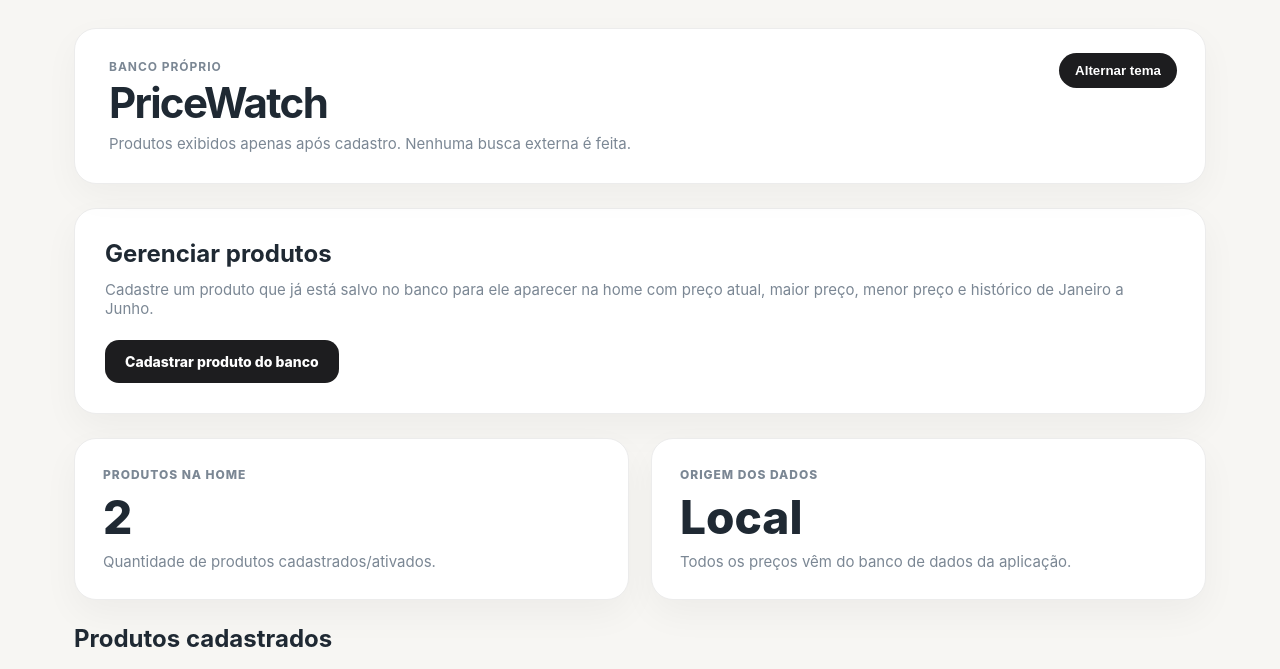
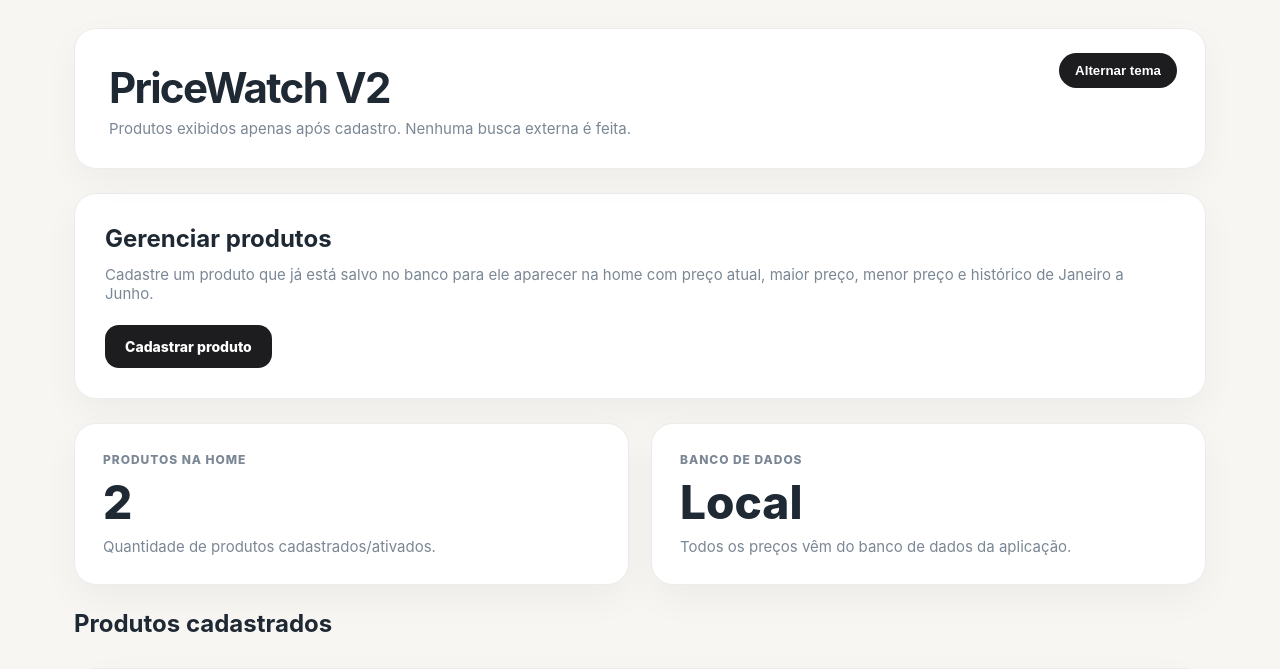
Before and after one commit to Yghor09/PriceWatchV2, a Flask app: page / in a window 1280 px wide. Shown: the top 669 px of the page. Run offline with Flask 3, Linux system fonts and the light colour scheme; data comes from the database, SQL or seed files in the repository; both versions use the stored data as it was after the commit.

Commit message:
Atualizando o Read.me com observações importantes

```diff
--- a/PriceWatchV2/projeto-price/app.py
+++ b/PriceWatchV2/projeto-price/app.py
@@ -155,7 +155,7 @@ def excluir(id):
 
 
 def obter_porta_padrao():
-    porta = os.getenv("PORT", "5005")
+    porta = os.getenv("PORT", "5000")
 
     try:
         porta = int(porta)
--- a/PriceWatchV2/projeto-price/templates/index.html
+++ b/PriceWatchV2/projeto-price/templates/index.html
@@ -17,8 +17,8 @@
             </button>
 
             <div class="title-group">
-                <p class="eyebrow">Banco próprio</p>
-                <h1>PriceWatch</h1>
+
+                <h1>PriceWatch V2</h1>
                 <p class="tagline">
                     Produtos exibidos apenas após cadastro. Nenhuma busca externa é feita.
                 </p>
@@ -33,7 +33,7 @@
             </p>
 
             <a href="/novo-produto" class="add-product-link">
-                Cadastrar produto do banco
+                Cadastrar produto
             </a>
         </section>
 
@@ -45,7 +45,7 @@
             </article>
 
             <article class="overview-card">
-                <p class="small-label">Origem dos dados</p>
+                <p class="small-label">Banco de dados</p>
                 <p class="big-value">Local</p>
                 <p class="note">Todos os preços vêm do banco de dados da aplicação.</p>
             </article>
```
Also changed, not shown: PriceWatchV2/projeto-price/data/precos.db, PriceWatchV2/projeto-price/docs/README.md.
